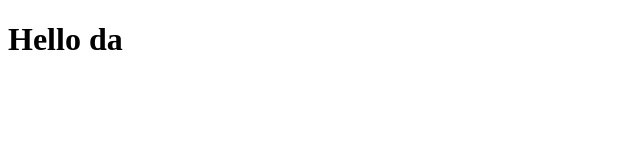
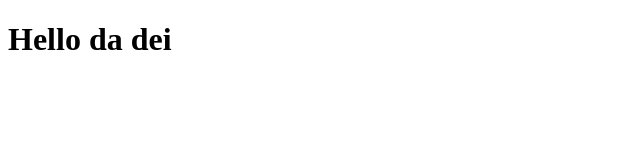
Before and after one commit to mdhussaink/FirstProject, a plain HTML site: page index.html in a window 1280 px wide. Shown: the full height of the page, 0-640 px from the left. Drawn offline with Linux system fonts and the light colour scheme.

Commit message:
Third commit

```diff
--- a/index.html
+++ b/index.html
@@ -6,6 +6,6 @@
     <title>Document</title>
 </head>
 <body>
-    <h1>Hello da</h1>
+    <h1>Hello da dei</h1>
 </body>
 </html>
```
